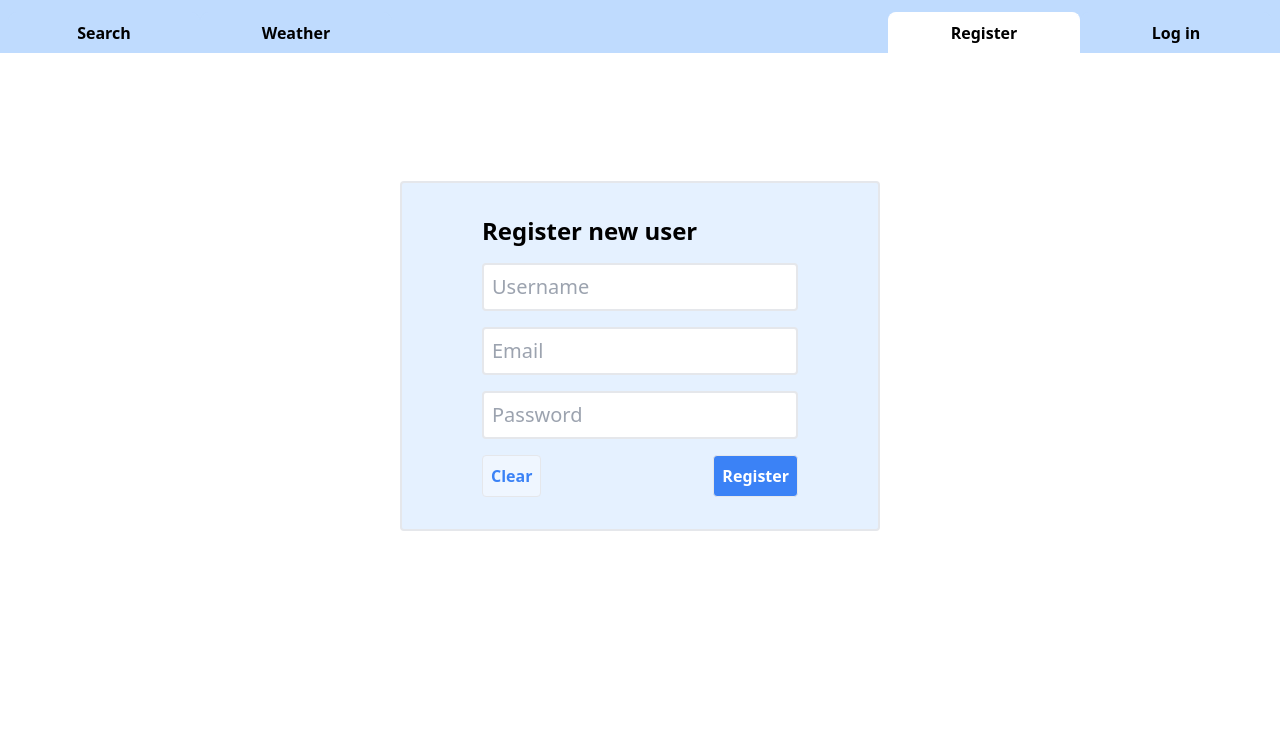
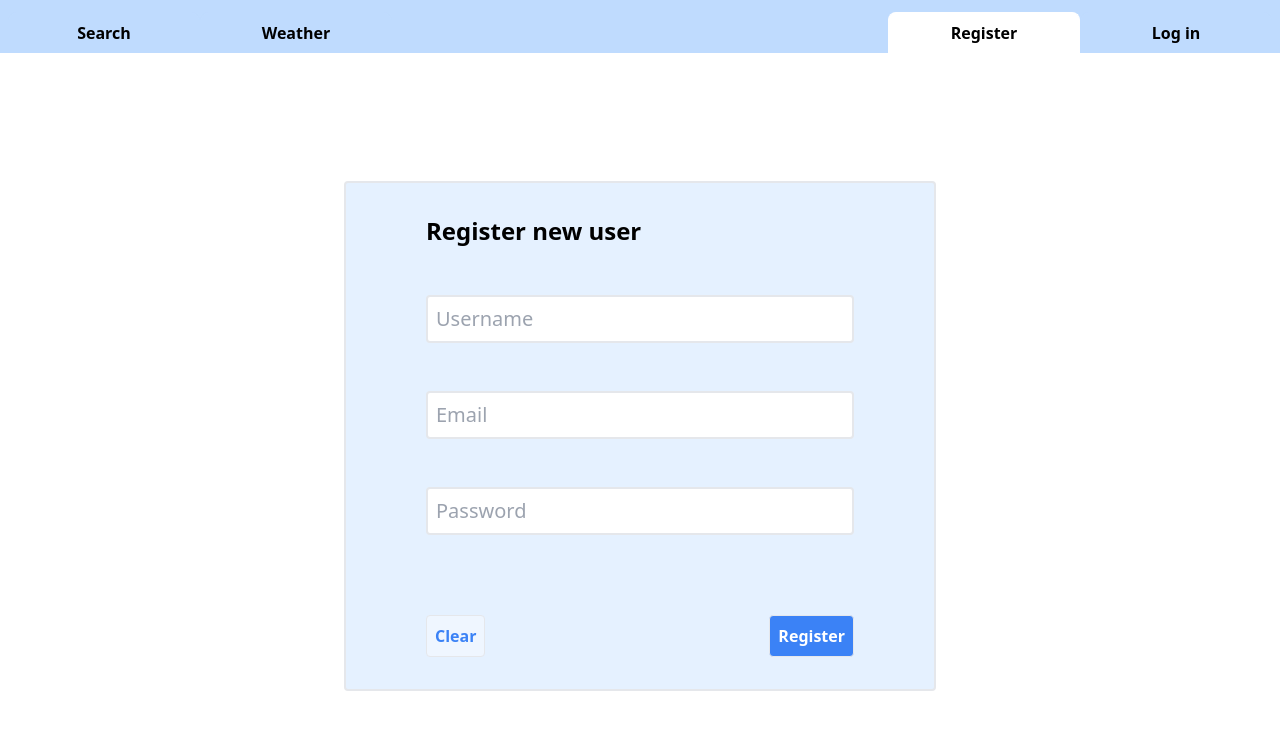
Before and after one commit to CEM-KEA/whoknows, a React (Vite) app in the folder frontend/: page /register in a window 1280 px wide. Shown: the top 730 px of the page. Built offline with nearby package versions, Linux system fonts and the light colour scheme; no server answers.

Commit message:
#27 styling

```diff
--- a/frontend/playwright.config.ts
+++ b/frontend/playwright.config.ts
@@ -38,6 +38,7 @@ export default defineConfig({
       use: { ...devices["Desktop Chrome"] }
     },
 
+    /* Disabling Firefox as it is bugged. See  */
     // {
     //   name: 'firefox',
     //   use: { ...devices['Desktop Firefox'] },
--- a/frontend/src/views/Register.tsx
+++ b/frontend/src/views/Register.tsx
@@ -44,7 +44,7 @@ function Register() {
         {!loading && (
           <form
             onSubmit={handleSubmit}
-            className="flex flex-col gap-4 border-2 px-20 py-8 rounded bg-blue-200 bg-opacity-40"
+            className="flex flex-col gap-12 lg:w-1/2 border-2 px-20 py-8 rounded bg-blue-200 bg-opacity-40"
           >
             <h1 className="text-2xl font-semibold">Register new user</h1>
             <input
@@ -74,7 +74,7 @@ function Register() {
               onChange={(e) => setPassword(e.target.value)}
               required
             />
-            <div className="flex gap-1 w-full justify-between">
+            <div className="flex gap-1 w-full justify-between mt-8">
               <button
                 className="border rounded bg-blue-50 text-blue-500 hover:bg-blue-100 font-semibold p-2"
                 onClick={() => {
```
